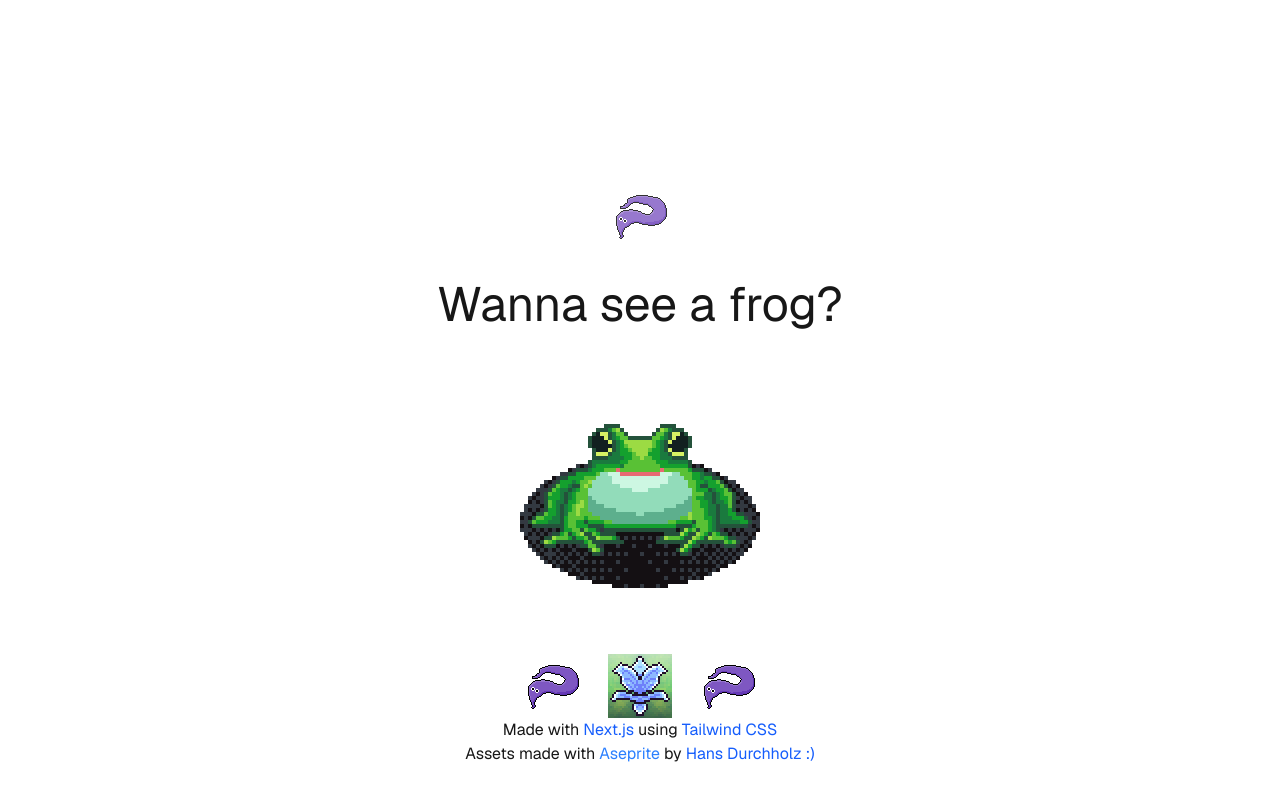
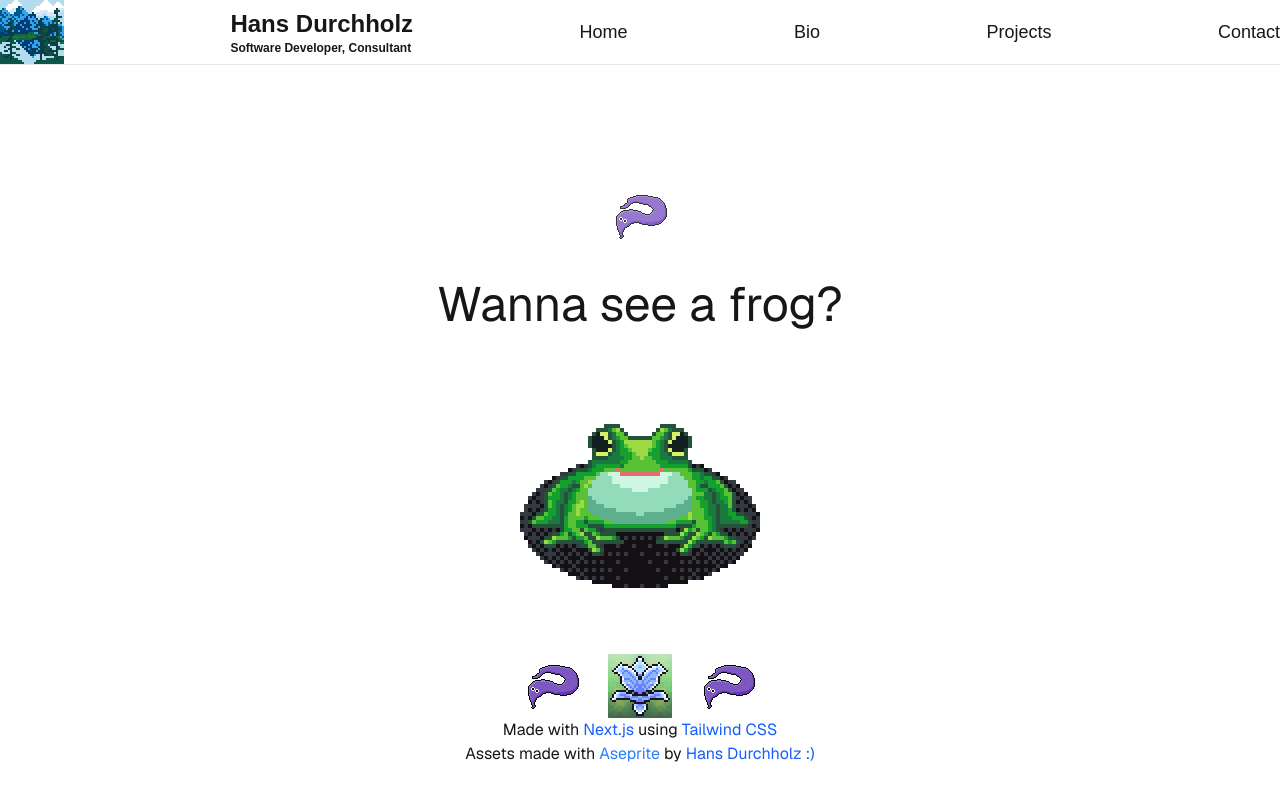
Before and after one commit to hansied67/hansied67.github.io, a Next.js app: page / in a window 1280 px wide. Built offline with nearby package versions, Linux system fonts and the light colour scheme.

Commit message:
Custom Navbar Component

```diff
--- /dev/null
+++ b/src/app/components/SiteNav/SiteNav.tsx
@@ -0,0 +1,60 @@
+'use client';
+
+// import { useState } from "react";
+import Image from "next/image";
+import Link from "next/link";
+
+
+// Custom Navbar component for easy refactoring
+export default function SiteNav() {
+    // const [page, setPage] = useState("");
+
+    const  navItems = [
+        { name: "Home", href: "/" },
+        { name: "Bio", href: "/" },
+        { name: "Projects", href: "/" },
+        { name: "Contact", href: "/" },
+    ];
+
+    /*useEffect(() => {
+        setPage("/");
+        console.log(page);
+        console.log(navItems);
+    }, [page, navItems])*/
+
+    return (
+      <nav className="fixed w-full z-20 top-0 start-0 border-b border-gray-200 dark:border-gray-600">
+        <div className="max-w-screen-xl flex flex-wrap items-center justify-between mx-auto">
+          <Image src="/Bob Ross.png" alt="32x32 pixel art of lakeside mountains" width={64} height={64} priority />
+          <div className="">
+            <span className="self-center text-2xl font-bold whitespace-nowrap">Hans Durchholz</span>
+            <div className="self-center text-xs font-semibold whitespace-nowrap">Software Developer, Consultant</div>
+          </div>
+          {navItems.map((item, index) => (
+            <div
+              key={index}
+              className="text-lg inline"
+            >
+              <Link href={item.href} className="">
+                {item.name}
+              </Link>
+            </div>
+          ))}
+          {/* <div className="items-center justify-between">
+            <ul className="flex flex-col">
+              {navItems.map((item, index) => (
+                <li
+                  key={index}
+                  className="text-lg inline"
+                >
+                  <Link href={item.href} className="">
+                    {item.name}
+                  </Link>
+                </li>
+              ))}
+            </ul>
+          </div> */}
+        </div>
+      </nav>
+    )
+}
--- a/src/app/components/ThemeToggle/ThemeToggle.tsx
+++ b/src/app/components/ThemeToggle/ThemeToggle.tsx
@@ -21,7 +21,6 @@ export default function ThemeToggle() {
             document.documentElement.style.setProperty('--foreground', '#ededed')
         }
         setTheme(!theme);
-        console.log(theme);
     }
 
     return (
--- a/src/app/layout.tsx
+++ b/src/app/layout.tsx
@@ -1,6 +1,7 @@
 import type { Metadata } from "next";
 import { Geist, Geist_Mono } from "next/font/google";
 import "./globals.css";
+import SiteNav from "./components/SiteNav/SiteNav";
 
 const geistSans = Geist({
   variable: "--font-geist-sans",
@@ -24,6 +25,7 @@ export default function RootLayout({
 }>) {
   return (
     <html lang="en">
+      <SiteNav />
       <body
         className={`${geistSans.variable} ${geistMono.variable} antialiased`}
       >
--- a/src/app/page.tsx
+++ b/src/app/page.tsx
@@ -2,6 +2,7 @@ import React from "react";
 import Image from "next/image";
 import Link from "next/link";
 import ThemeToggle from "./components/ThemeToggle/ThemeToggle";
+
 
 export default function Home() {
   return (
```
Also changed, not shown: public/Bob Ross.png (added). Lines whose indentation alone changed are shown as unchanged.
